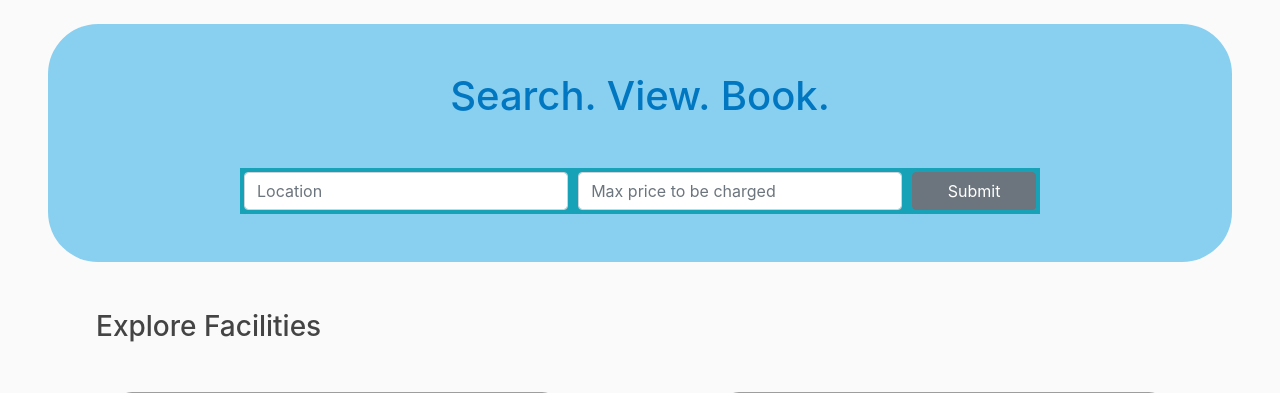
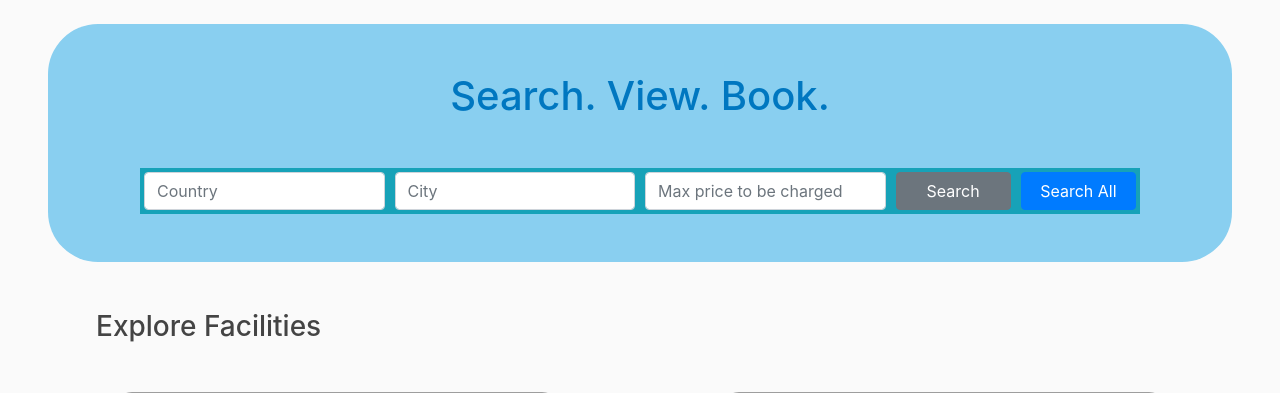
Before and after one commit to mcsalera/sad-project, a Django app: page / in a window 1280 px wide. Shown: the part 56-449 px from the top of the page. Run offline with Django 4.2, Linux system fonts and the light colour scheme; some libraries are stand-ins or nearby versions; grey boxes are pictures that could not be loaded.

Commit message:
Updated model, modified search form, mofied add new item

```diff
--- a/SAD/crud/booking/forms.py
+++ b/SAD/crud/booking/forms.py
@@ -1,8 +1,10 @@
 from django import forms
 
 class SearchForm(forms.Form):
-    location = forms.CharField(label='', max_length=100)
+    country = forms.CharField(label='', max_length=100)
+    city = forms.CharField(label='', max_length=100)
     max_price = forms.IntegerField(label='')
 
-    location.widget.attrs.update({'class': 'form-control', 'placeholder': 'Location'})
+    country.widget.attrs.update({'class': 'form-control', 'placeholder': 'Country'})
+    city.widget.attrs.update({'class': 'form-control', 'placeholder': 'City'})
     max_price.widget.attrs.update({'class': 'form-control', 'placeholder': 'Max price to be charged'})
--- a/SAD/crud/booking/models.py
+++ b/SAD/crud/booking/models.py
@@ -10,6 +10,8 @@ class Listing(models.Model):
     date_listed = models.DateTimeField(default=timezone.now)
     owner = models.ForeignKey(User, on_delete=models.CASCADE)
     price = models.IntegerField()
+    country = models.CharField(max_length=100)
+    city = models.CharField(max_length=100)
 
     def __str__(self):
         return self.title
--- a/SAD/crud/booking/static/booking/homepage.css
+++ b/SAD/crud/booking/static/booking/homepage.css
@@ -18,7 +18,7 @@ img {
 }
 
 #search {
-    max-width: 800px;
+    max-width: 1000px;
 }
 
 #search-background {
--- a/SAD/crud/booking/templates/booking/homepage.html
+++ b/SAD/crud/booking/templates/booking/homepage.html
@@ -9,16 +9,22 @@
     <div class="p-5" id="search-background">
         <h1 class="text-center">Search. View. Book.</h1>
         <div class="mt-5 p-1 bg-info mx-auto" id="search">
-            <form action="/" method="post">
+            <form action="/search" method="get">
                 <div class="form-row align-items-center">
-                    <div class="col-5">
-                        {{ form.location }}
+                    <div class="col-3">
+                        {{ form.country }}
                     </div>
-                    <div class="col-5">
+                    <div class="col-3">
+                        {{ form.city }}
+                    </div>
+                    <div class="col-3">
                         {{ form.max_price }}
                     </div>
-                    <div class="col-2">
-                        <button type="submit" class="btn btn-secondary btn-block">Submit</button>
+                    <div class="col">
+                        <button type="submit" class="btn btn-secondary btn-block">Search</button>
+                    </div>
+                    <div class="col">
+                        <a class="btn btn-primary btn-block" href="{% url 'search' %}">Search All</a>
                     </div>
                 </div>
             </form>
--- a/SAD/crud/booking/templates/booking/listing_form.html
+++ b/SAD/crud/booking/templates/booking/listing_form.html
@@ -5,7 +5,7 @@
         <form method="POST">
             {% csrf_token %}
             <fieldset class="form-group">
-                <legend clas="border-bottom mb-4">Listing</legend>
+                <legend class="border-bottom mb-4">Listing</legend>
                 {{ form|crispy }}
             </fieldset>
             <div class="form-group">
--- a/SAD/crud/booking/urls.py
+++ b/SAD/crud/booking/urls.py
@@ -10,7 +10,7 @@ from . import views
 
 urlpatterns = [
     path('', views.homepage, name="homepage"),
-    path('search', ListingListView.as_view(), name='booking-home'),
+    path('search', ListingListView.as_view(), name='search'),
     path('listing/<int:pk>/', ListingDetailView.as_view(), name='listing-detail'),
     path('listing/new/', ListingCreateView.as_view(), name='listing-create'),
     path('listing/<int:pk>/update/', ListingUpdateView.as_view(), name='listing-update'),
--- a/SAD/crud/booking/views.py
+++ b/SAD/crud/booking/views.py
@@ -13,6 +13,7 @@ from .forms import SearchForm
 
 
 def home(request):
+    print(request.get)
     context = {
         'listings': Listing.objects.all()
     }
@@ -21,8 +22,6 @@ def home(request):
 
 def homepage(request):
     form = SearchForm()
-    if request.method == 'GET':
-        print("This is awesome")
 
     return render(request, 'booking/homepage.html', {'form': form})
 
@@ -40,7 +39,7 @@ class ListingDetailView(DetailView):
 
 class ListingCreateView(LoginRequiredMixin, CreateView):
     model = Listing
-    fields = ['title', 'description']
+    fields = ['title', 'description', 'country', 'city','price']
 
     def form_valid(self, form):
         form.instance.owner = self.request.user
--- a/SAD/crud/templates/base.html
+++ b/SAD/crud/templates/base.html
@@ -8,9 +8,6 @@
 
      <!-- Bootstrap CSS -->
      <link rel="stylesheet" href="https://maxcdn.bootstrapcdn.com/bootstrap/4.0.0/css/bootstrap.min.css" integrity="sha384-Gn5384xqQ1aoWXA+058RXPxPg6fy4IWvTNh0E263XmFcJlSAwiGgFAW/dAiS6JXm" crossorigin="anonymous">
-
-     {% comment %} <link href="https://cdn.jsdelivr.net/npm/bootstrap@5.1.3/dist/css/bootstrap.min.css" rel="stylesheet" integrity="sha384-1BmE4kWBq78iYhFldvKuhfTAU6auU8tT94WrHftjDbrCEXSU1oBoqyl2QvZ6jIW3" crossorigin="anonymous">
-     <script src="https://cdn.jsdelivr.net/npm/bootstrap@5.1.3/dist/js/bootstrap.bundle.min.js" integrity="sha384-ka7Sk0Gln4gmtz2MlQnikT1wXgYsOg+OMhuP+IlRH9sENBO0LRn5q+8nbTov4+1p" crossorigin="anonymous"></script> {% endcomment %}
 
      <link rel="stylesheet" type="text/css" href="{% static 'main.css' %}">
      {% block css_files %}{% endblock %}
@@ -24,18 +21,18 @@
     <header class="site-header">
         <nav class="navbar navbar-expand-md navbar-dark bg-primary fixed-top">
           <div class="container-fluid px-5">
-            <a class="navbar-brand mr-4" href="{% url 'booking-home' %}">Booking Site</a>
+            <a class="navbar-brand mr-4" href="{% url 'homepage' %}">Booking Site</a>
             <button class="navbar-toggler" type="button" data-toggle="collapse" data-target="#navbarToggle" aria-controls="navbarToggle" aria-expanded="false" aria-label="Toggle navigation">
             <span class="navbar-toggler-icon"></span>
             </button>
             <div class="collapse navbar-collapse" id="navbarToggle">
               <div class="navbar-nav mr-auto">
-                <a class="nav-item nav-link" href="{% url 'booking-home' %}">Blog</a>
+                <a class="nav-item nav-link" href="{% url 'search' %}">Blog</a>
                 <a class="nav-item nav-link" href="{% url 'booking-about' %}">Announcements</a>
               </div>
               <!-- Navbar Right Side -->
               <div class="navbar-nav">
-                <a class="nav-item nav-link" href="{% url 'booking-home' %}">Host Your Facility</a>
+                <a class="nav-item nav-link" href="{% url 'search' %}">Host Your Facility</a>
                 {% if user.is_authenticated %}
                 <a class="nav-item nav-link" href="{% url 'listing-create' %}">Create New Listing</a>
                 <a class="nav-item nav-link" href="{% url 'profile' %}">Profile</a>
```
Also changed, not shown: SAD/crud/booking/migrations/0003_listing_price.py, SAD/crud/booking/migrations/0004_listing_city_listing_country.py (added), SAD/crud/booking/migrations/0005_alter_listing_city_alter_listing_country.py (added), SAD/crud/db.sqlite3, 1 other file.
